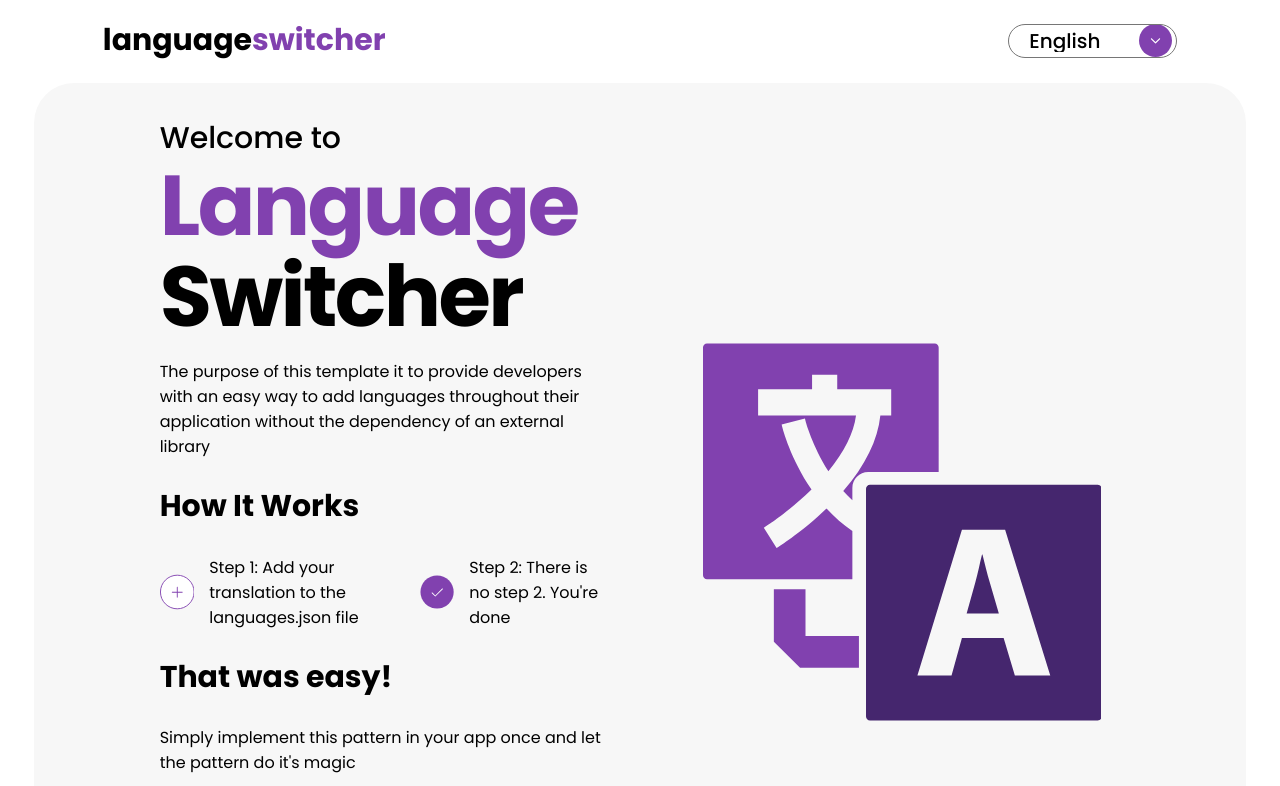
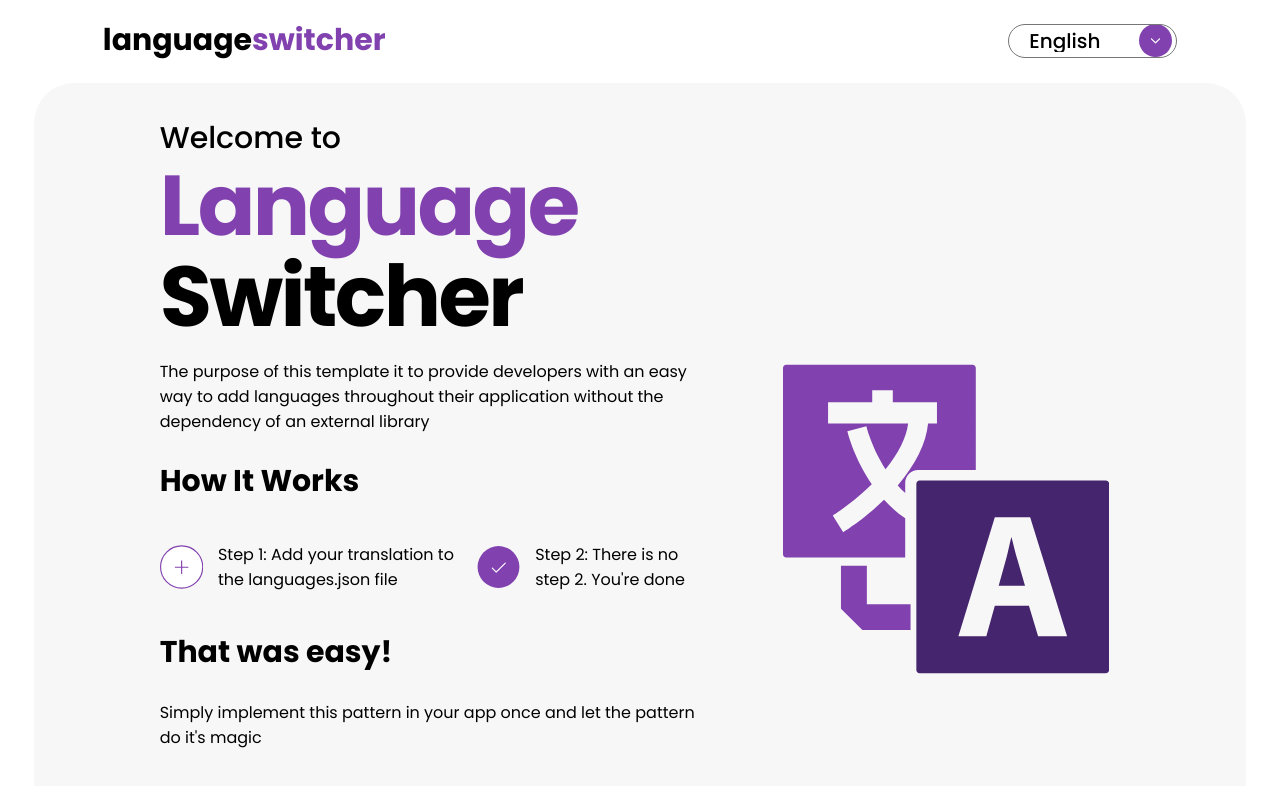
Before and after one commit to aaronkagan/language-switcher, a React (Create React App) app: page / in a window 1280 px wide. Shown: the top 786 px of the page. Built offline with nearby package versions, Linux system fonts and the light colour scheme.

Commit message:
fixing styling

```diff
--- a/src/Main.js
+++ b/src/Main.js
@@ -111,14 +111,15 @@ const Main = ({ languages, activeLanguage }) => {
 
 const StyledMain = styled.main`
   background-color: #f7f7f7;
-  width: 80%;
+  max-width: 80%;
   margin: 0 auto;
   padding: 2em 10rem;
   border-radius: 4rem;
   display: flex;
   align-items: center;
   justify-content: space-between;
-  gap: 10rem;
+  gap: 8rem;
+  min-height: 80vh;
 
   .col-left {
     padding-left: 2.5%;
@@ -126,10 +127,11 @@ const StyledMain = styled.main`
 
   .col-left,
   .col-right {
-    width: 50%;
+    width: 60%;
   }
 
   .col-right {
+    width: 40%;
   }
   .titleP1 {
     font-size: 3rem;
```
